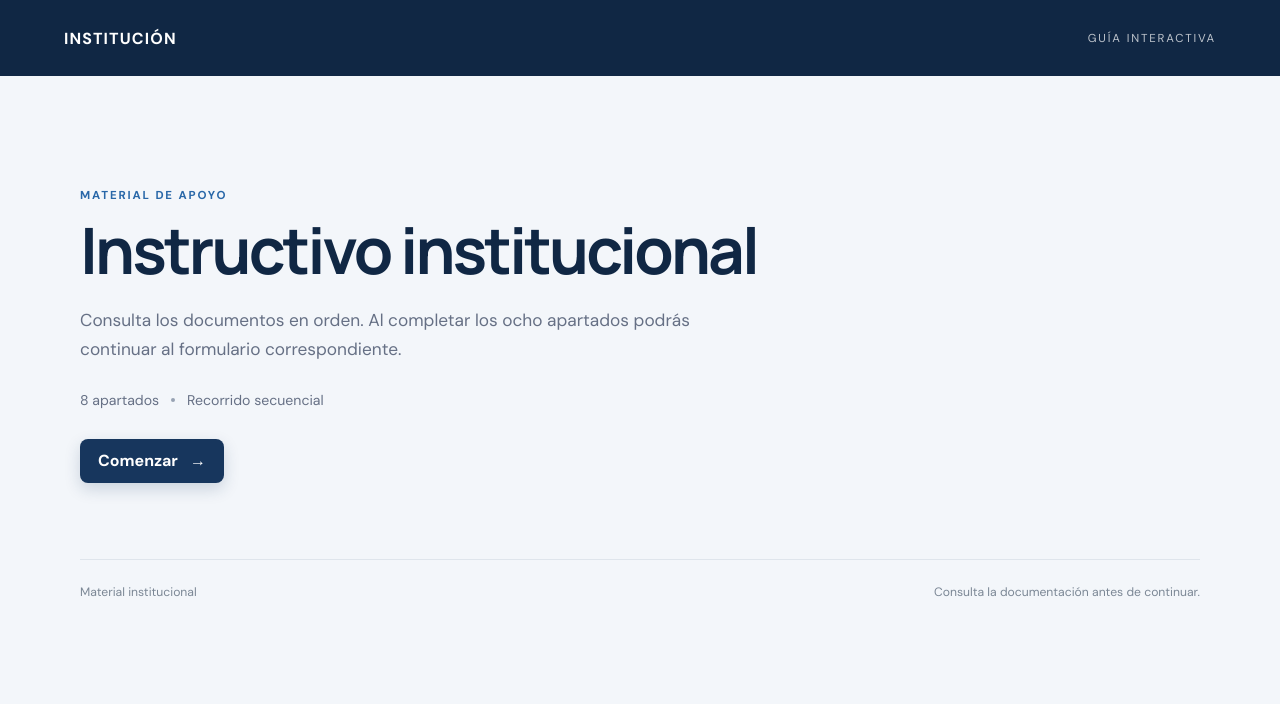
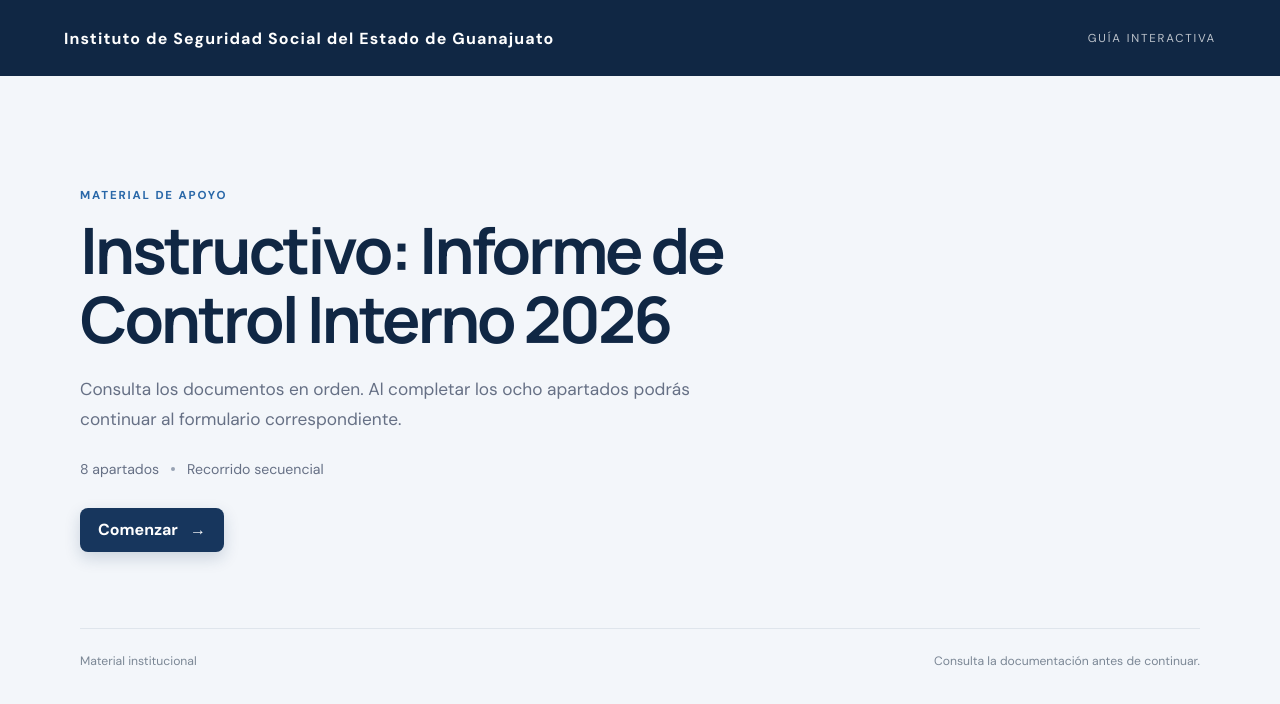
Before and after one commit to control-interno-isseg/informe-2026, a plain HTML site: page index.html in a window 1280 px wide. Drawn offline with Linux system fonts and the light colour scheme; a script that the page names is missing.

Commit message:
Update index.html

```diff
--- a/index.html
+++ b/index.html
@@ -5,7 +5,7 @@
   <meta name="viewport" content="width=device-width, initial-scale=1">
   <meta name="theme-color" content="#17365d">
   <meta name="description" content="Instructivo institucional interactivo">
-  <title>Instructivo institucional</title>
+  <title>Coordinación de Control Interno</title>
   <link rel="icon" href="assets/favicon.png" type="image/png">
   <link rel="stylesheet" href="css/styles.css">
   <script src="https://cdnjs.cloudflare.com/ajax/libs/pdf.js/3.11.174/pdf.min.js"></script>
@@ -14,7 +14,7 @@
   <header class="site-header">
     <a class="brand" href="#" aria-label="Inicio">
       <img id="brand-logo" src="assets/logo.png" alt="" onerror="this.hidden=true">
-      <span id="institution-name">INSTITUCIÓN</span>
+      <span id="institution-name">Instituto de Seguridad Social del Estado de Guanajuato</span>
     </a>
     <span class="header-caption">GUÍA INTERACTIVA</span>
   </header>
@@ -22,7 +22,7 @@
   <main class="shell">
     <section class="intro" id="intro">
       <p class="eyebrow">MATERIAL DE APOYO</p>
-      <h1 id="guide-title">Instructivo institucional</h1>
+      <h1 id="guide-title">Instructivo: Informe de Control Interno 2026</h1>
       <p id="guide-description">Consulta los documentos en orden. Al completar los ocho apartados podrás continuar al formulario correspondiente.</p>
       <div class="intro-meta">
         <span>8 apartados</span><span class="meta-dot"></span><span>Recorrido secuencial</span>
```
